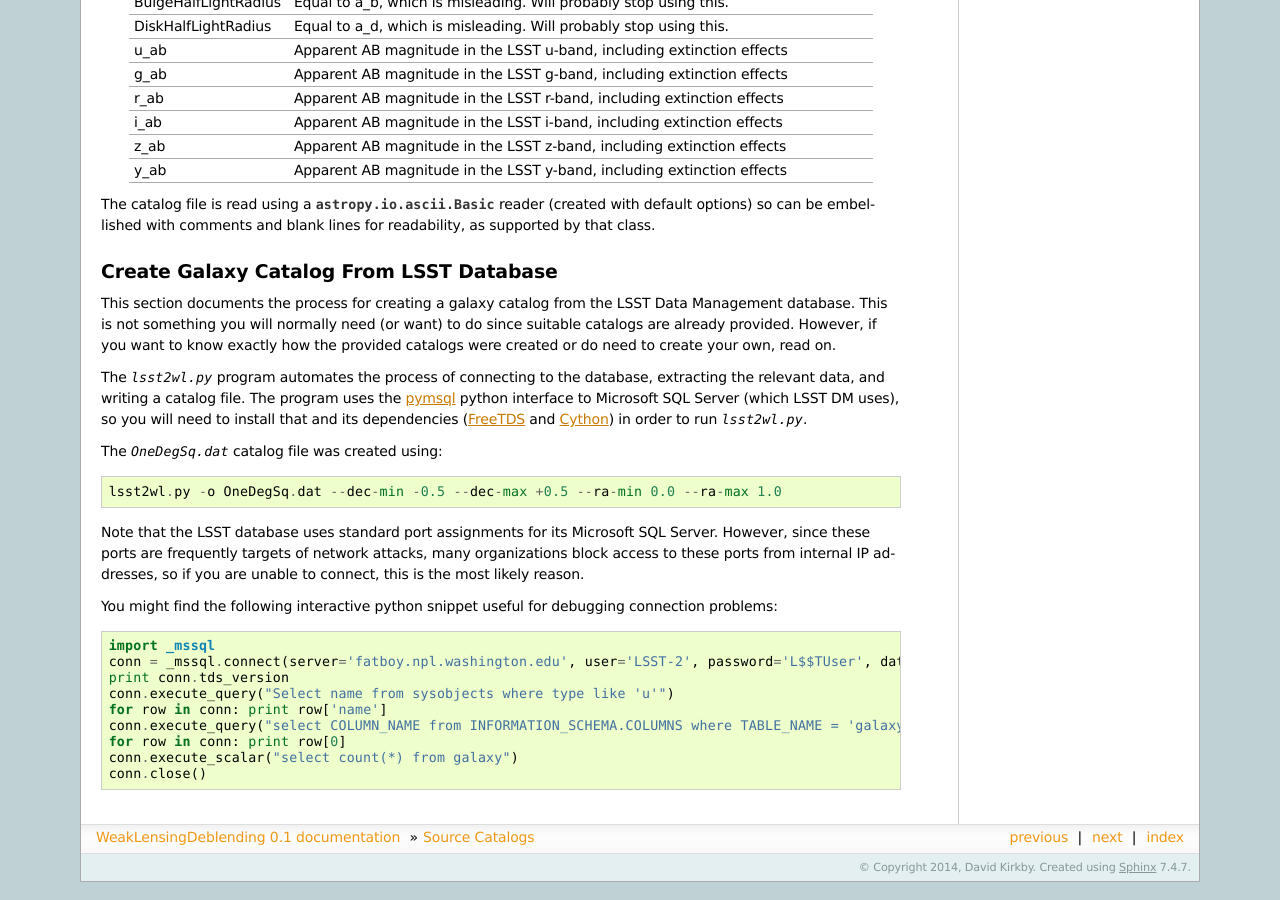
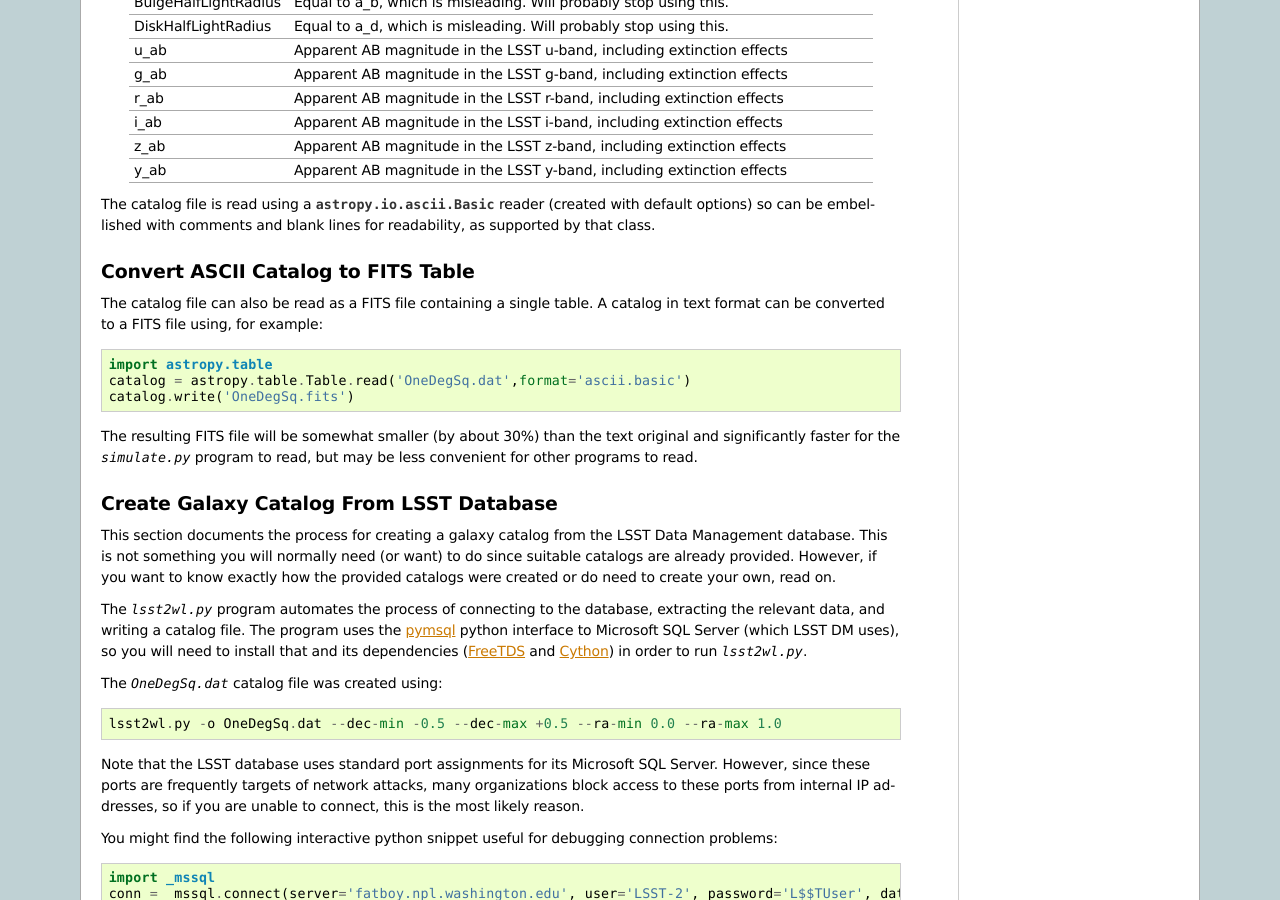
Before and after one commit to LSSTDESC/WeakLensingDeblending, a Sphinx documentation site: the page built from docs/catalog.rst, in a window 1280 px wide and 900 px high, scrolled down 804 px. Built offline with Sphinx 7.4.7, drawn with Linux system fonts in a browser that asks for light colours; some of the changed text lies outside the part shown.

Commit message:
Add support for reading catalog as a FITS table (much faster).

```diff
--- a/docs/catalog.rst
+++ b/docs/catalog.rst
@@ -42,6 +42,17 @@ y_ab                 Apparent AB magnitude in the LSST y-band, including extinct
 
 The catalog file is read using a :py:class:`astropy.io.ascii.Basic` reader (created with default options) so can be embellished with comments and blank lines for readability, as supported by that class.
 
+Convert ASCII Catalog to FITS Table
+-----------------------------------
+
+The catalog file can also be read as a FITS file containing a single table. A catalog in text format can be converted to a FITS file using, for example::
+
+	import astropy.table
+	catalog = astropy.table.Table.read('OneDegSq.dat',format='ascii.basic')
+	catalog.write('OneDegSq.fits')
+
+The resulting FITS file will be somewhat smaller (by about 30%) than the text original and significantly faster for the `simulate.py` program to read, but may be less convenient for other programs to read.
+
 Create Galaxy Catalog From LSST Database
 ----------------------------------------
 
--- a/docs/conf.py
+++ b/docs/conf.py
@@ -36,7 +36,7 @@ class Mock(MagicMock):
 MOCK_MODULES = [
     'numpy',
     'astropy',
-    'astropy.io',
+    'astropy.table',
     'galsim',
 ]
 if on_rtd:
--- a/docs/examples.rst
+++ b/docs/examples.rst
@@ -18,9 +18,9 @@ Print default camera and observing condition parameters for each supported (surv
 Quick Demo
 ----------
 
-Run i-band calculation for LSST with a small field::
+Run i-band calculation for LSST with a small field and verbose output::
 
-	./simulate.py --catalog-name OneDegSq.dat --ra-center 0.5 --dec-center 0.0 --image-width 512 --image-height 512 --survey-name LSST --filter-band i  --no-agn--output demo --verbose --verbose-build --verbose-render
+	./simulate.py --catalog-name OneDegSq.fits --ra-center 0.5 --dec-center 0.0 --image-width 512 --image-height 512 --survey-name LSST --filter-band i  --no-agn--output demo --verbose --verbose-build --verbose-render
 
 	./galsimcat.py -i OneDegSq.dat -x 0.5 -y 0.0 --max-size 30 --stamps --partials --save-field --airmass 1.2 --extinction 0.07 -o baseline --pixel-scale 0.200 --width 512 --height 512 --exposure-time 6900 --sky-brightness 20.0 --zenith-fwhm 0.67 --zero-point 41.5
 
--- a/docs/todo.rst
+++ b/docs/todo.rst
@@ -2,6 +2,4 @@ To Do List
 ==========
 
 * Formatted survey options printout.
-* Cache binary representation of catalog file (unless --no-catalog-cache).
-* Use cached catalog (unless --no-catalog-cache) when it has more recent timestamp than original.
 * Remove HLR fields and combine bulge,disk position angles into one field in lsst2wl.py and catalog.
```
Also changed, not shown: 1 other file.
